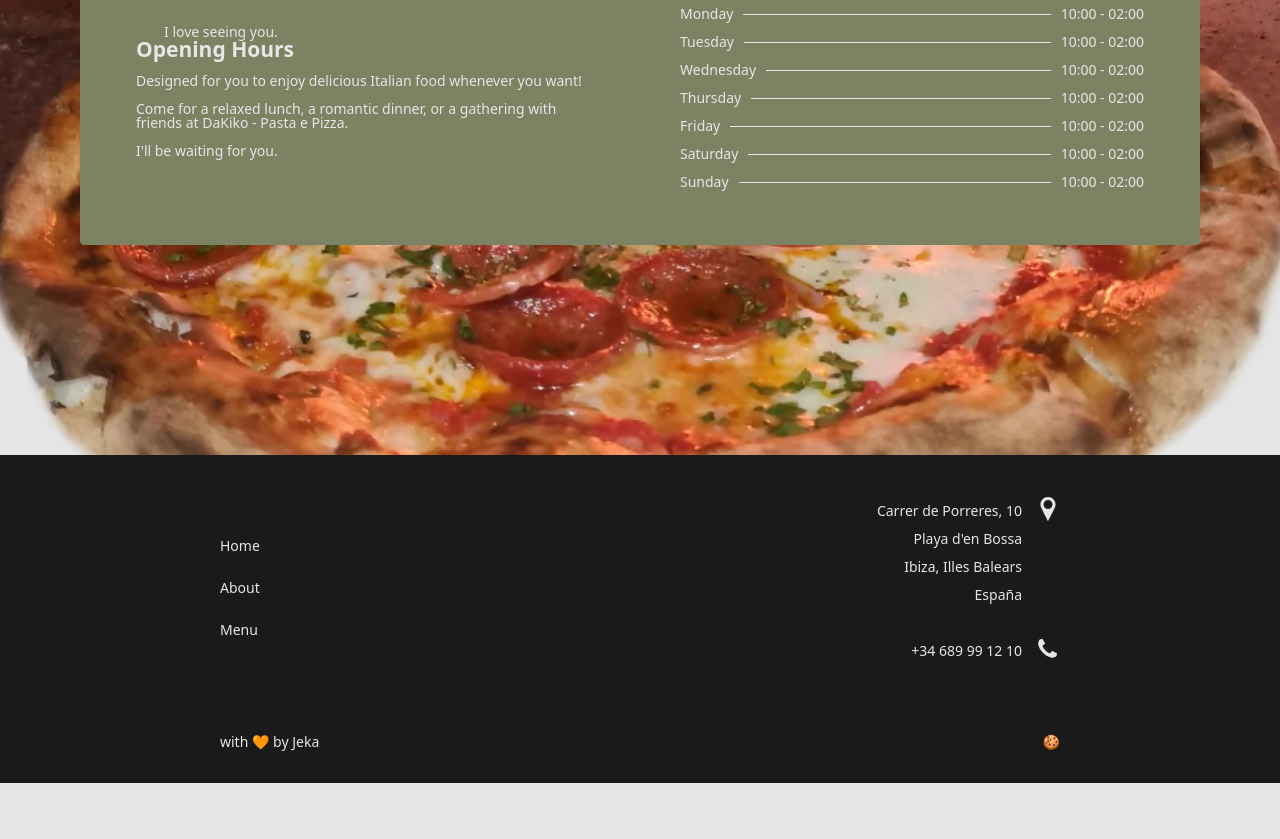
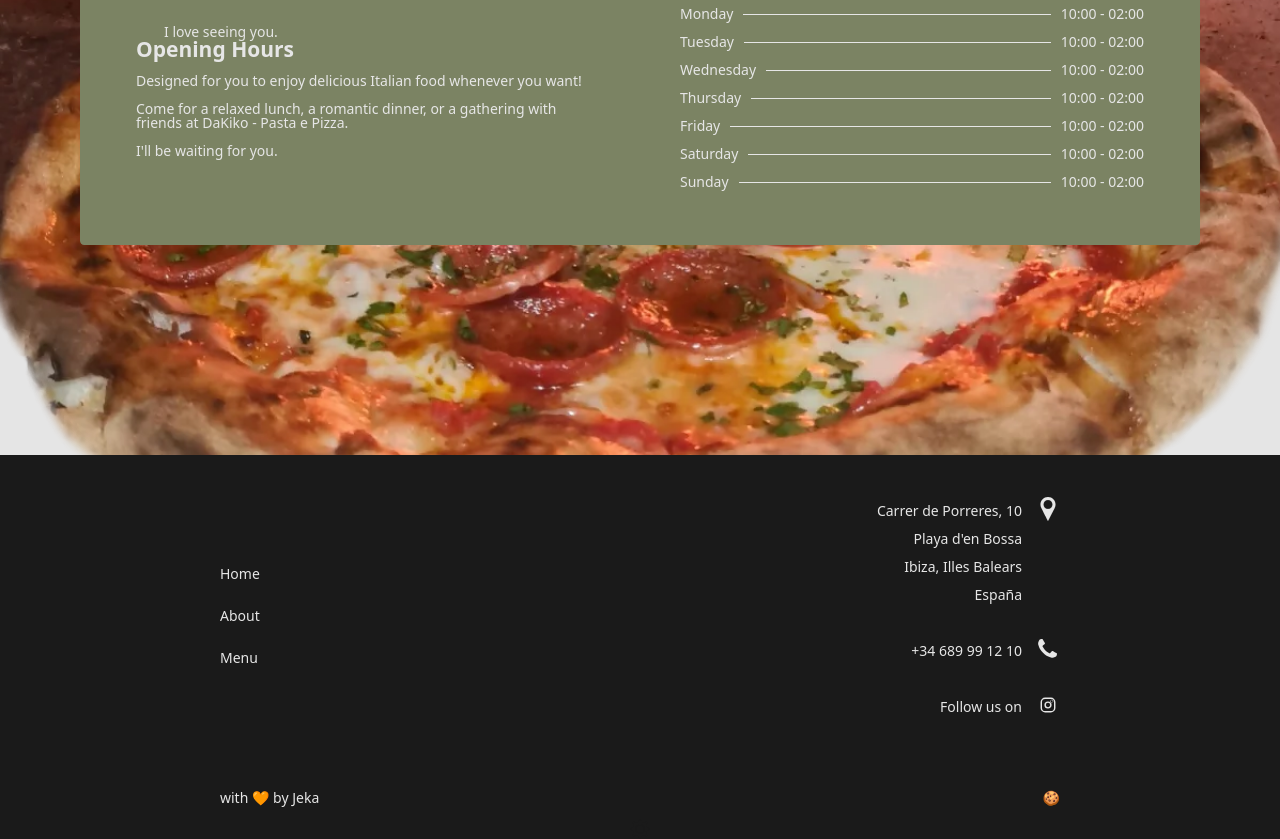
Before and after one commit to Greezaaa/dakiko-front, a React (Vite) app: page / in a window 1280 px wide. Shown: the part 2446-3285 px from the top of the page. Before the commit the page ends 3229 px from the top, so only its background shows below. Built offline with nearby package versions, Linux system fonts and the light colour scheme.

Commit message:
update: Add social instagram icon to footer

```diff
--- a/src/assets/styles/components/footer.scss
+++ b/src/assets/styles/components/footer.scss
@@ -29,7 +29,8 @@ footer {
     #contact {
       width: min(30em, 50%);
       padding-block: 3em;
-      .direction {
+      .direction,
+      .instagram {
         display: flex;
         flex-direction: row;
         align-items: flex-start;
@@ -76,7 +77,8 @@ footer {
         ul {
           align-items: flex-end;
         }
-        .direction {
+        .direction,
+        .instagram {
           display: flex;
           flex-direction: row-reverse;
           align-items: flex-start;
--- /dev/null
+++ b/src/components/Icons/InstagramIcon.tsx
@@ -0,0 +1,54 @@
+const InstagramIcon = () => {
+  return (
+    <svg
+      xmlns="http://www.w3.org/2000/svg"
+      id="instagram_icon"
+      className="icon icon_instagram"
+      fill="none"
+      stroke="currentColor"
+      width={24}
+      height={24}
+      viewBox="0 -0.5 25 25"
+      // strokeWidth={2}
+      strokeLinecap="round"
+      strokeLinejoin="round"
+    >
+      <path
+        fillRule="evenodd"
+        clipRule="evenodd"
+        d="M15.5 5H9.5C7.29086 5 5.5 6.79086 5.5 9V15C5.5 17.2091 7.29086 19 9.5 19H15.5C17.7091 19 19.5 17.2091 19.5 15V9C19.5 6.79086 17.7091 5 15.5 5Z"
+        stroke-width="1.5"
+        strokeLinecap="round"
+        strokeLinejoin="round"
+      />
+      <path
+        fillRule="evenodd"
+        clipRule="evenodd"
+        d="M12.5 15C10.8431 15 9.5 13.6569 9.5 12C9.5 10.3431 10.8431 9 12.5 9C14.1569 9 15.5 10.3431 15.5 12C15.5 12.7956 15.1839 13.5587 14.6213 14.1213C14.0587 14.6839 13.2956 15 12.5 15Z"
+        stroke-width="1.5"
+        strokeLinecap="round"
+        strokeLinejoin="round"
+      />
+      <rect
+        x="15.5"
+        y="9"
+        width="2"
+        height="2"
+        rx="1"
+        transform="rotate(-90 15.5 9)"
+        fill="#000000"
+      />
+      <rect
+        x="16"
+        y="8.5"
+        width="1"
+        height="1"
+        rx="0.5"
+        transform="rotate(-90 16 8.5)"
+        stroke="#000000"
+        stroke-linecap="round"
+      />
+    </svg>
+  );
+};
+export default InstagramIcon;
--- a/src/data-assets/address/address.ts
+++ b/src/data-assets/address/address.ts
@@ -13,4 +13,5 @@ export const address: Address = {
   direction: "Carrer de Porreres, 10, Playa d'en Bossa, Illes Balears",
   phone: "+34 689 99 12 10",
   phoneNumber: 34689991210,
+  instagram: "@dakikoibiza | the best pizza",
 };
--- a/src/data-assets/translations/bg/global.json
+++ b/src/data-assets/translations/bg/global.json
@@ -25,6 +25,9 @@
         "url": "https://dakiko.es",
         "type": "уебсайт"
       }
+    },
+    "social": {
+      "instagram": "Последвайте ни в"
     }
   },
   "header": {
--- a/src/data-assets/translations/de/global.json
+++ b/src/data-assets/translations/de/global.json
@@ -25,6 +25,9 @@
         "url": "https://dakiko.es",
         "type": "Website"
       }
+    },
+    "social": {
+      "instagram": "Folge uns auf"
     }
   },
   "header": {
--- a/src/data-assets/translations/en/global.json
+++ b/src/data-assets/translations/en/global.json
@@ -25,6 +25,9 @@
         "url": "https://dakiko.es",
         "type": "website"
       }
+    },
+    "social": {
+      "instagram": "Follow us on"
     }
   },
   "header": {
--- a/src/data-assets/translations/es/global.json
+++ b/src/data-assets/translations/es/global.json
@@ -1,30 +1,33 @@
 {
   "global": {
     "days": {
-      "Monday": "Lunes",
-      "Tuesday": "Martes",
-      "Wednesday": "Miércoles",
-      "Thursday": "Jueves",
-      "Friday": "Viernes",
-      "Saturday": "Sábado",
-      "Sunday": "Domingo"
+      "Monday": "Lundi",
+      "Tuesday": "Mardi",
+      "Wednesday": "Mercredi",
+      "Thursday": "Jeudi",
+      "Friday": "Vendredi",
+      "Saturday": "Samedi",
+      "Sunday": "Dimanche"
     },
     "common": {
-      "logoLink": "Pasión por la Pizza",
-      "logo": "Logo de DaKiko svg"
+      "logoLink": "Passion pour la Pizza",
+      "logo": "DaKiko logo SVG"
     },
     "seo": {
       "metaTags": {
-        "description": "Disfruta del auténtico sabor de Italia en nuestra pizzería familiar. Pizzas al horno de piedra y pasta fresca, hechas con recetas tradicionales.",
-        "keywords": "pizza, pasta, pasta e pizza, la mejor pizza ibiza, pizza fresca, pizzería, comida italiana, restaurante italiano, horno de piedra"
+        "description": "Dégustez l'authentique saveur de l'Italie dans notre pizzeria familiale. Pizzas au four à pierre et pâtes fraîches, préparées selon des recettes traditionnelles.",
+        "keywords": "pizza, pâtes, pasta e pizza, la meilleure pizza Ibiza, pizza fraîche, pizzeria, cuisine italienne, restaurant italien, four à pierre"
       },
       "openGraph": {
         "title": "Pasta e Pizza - Da Kiko | Ibiza",
-        "description": "Disfruta del auténtico sabor de Italia en nuestra pizzería familiar. Pizzas al horno de piedra y pasta fresca, hechas con recetas tradicionales.",
+        "description": "Dégustez l'authentique saveur de l'Italie dans notre pizzeria familiale. Pizzas au four à pierre et pâtes fraîches, préparées selon des recettes traditionnelles.",
         "image": "./src/images/pizza.webp",
         "url": "https://dakiko.es",
-        "type": "sitio web"
+        "type": "site web"
       }
+    },
+    "social": {
+      "instagram": "Suivez-nous sur"
     }
   },
   "header": {
--- a/src/data-assets/translations/fr/global.json
+++ b/src/data-assets/translations/fr/global.json
@@ -25,6 +25,9 @@
         "url": "https://dakiko.es",
         "type": "site web"
       }
+    },
+    "social": {
+      "instagram": "Suivez-nous sur"
     }
   },
   "header": {
--- a/src/data-assets/translations/it/global.json
+++ b/src/data-assets/translations/it/global.json
@@ -25,6 +25,9 @@
         "url": "https://dakiko.es",
         "type": "website"
       }
+    },
+    "social": {
+      "instagram": "Seguici su"
     }
   },
   "header": {
--- a/src/data-assets/translations/ua/global.json
+++ b/src/data-assets/translations/ua/global.json
@@ -25,6 +25,9 @@
         "url": "https://dakiko.es",
         "type": "website"
       }
+    },
+    "social": {
+      "instagram": "Слідкуйте за нами у"
     }
   },
   "header": {
--- a/src/layout/Footer/Footer.component.tsx
+++ b/src/layout/Footer/Footer.component.tsx
@@ -8,6 +8,7 @@ import UseGetTranslationKey from "@hooks/getTranslationKey";
 import CookieBanner from "@components/cookie-banner/CookieBanner";
 import useScroll from "@hooks/useScroll";
 import ThemeToggle from "@components/theme-toggle/theme-toggle";
+import InstagramIcon from "@components/Icons/InstagramIcon";
 
 const FooterComponent = () => {
   const t = UseGetTranslationKey();
@@ -88,6 +89,19 @@ const FooterComponent = () => {
                 <span className="banner__text">{actualAddress.phone}</span>
               </a>
             </li>
+            <li>
+              <a
+                className="instagram"
+                href="https://www.instagram.com/dakikoibiza/"
+                target="_blank"
+                title={actualAddress.instagram}
+              >
+                <InstagramIcon />
+                <span className="banner__text">
+                  {t("global.social.instagram")}
+                </span>
+              </a>
+            </li>
           </ul>
         </div>
       </div>
--- a/src/models/interfaces/address.interface.ts
+++ b/src/models/interfaces/address.interface.ts
@@ -11,4 +11,5 @@ export interface Address {
   direction: string;
   phone: string;
   phoneNumber: number;
+  instagram: string;
 }
```
Also changed, not shown: src/assets/images/icons/instagram.svg (added).
